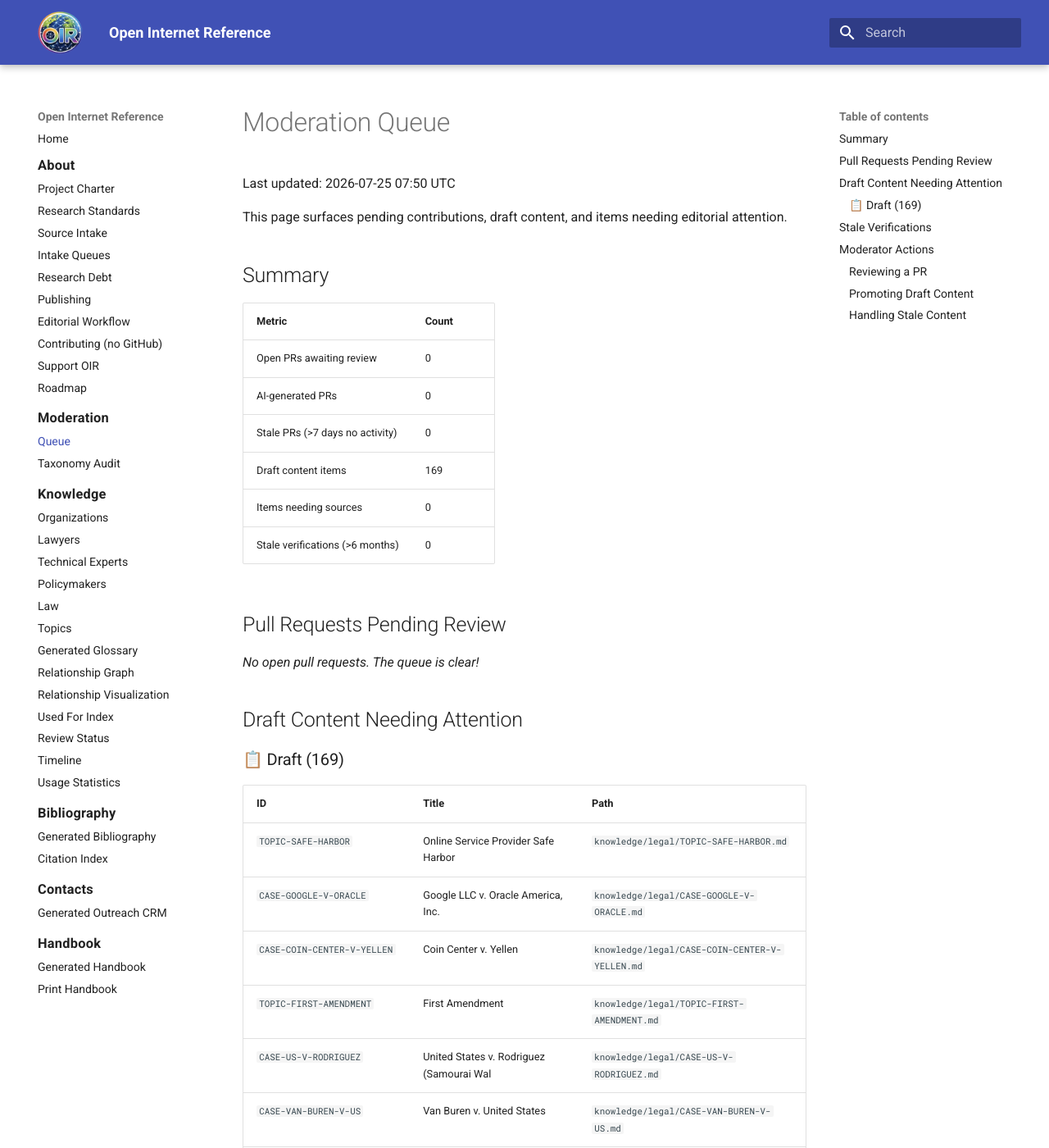
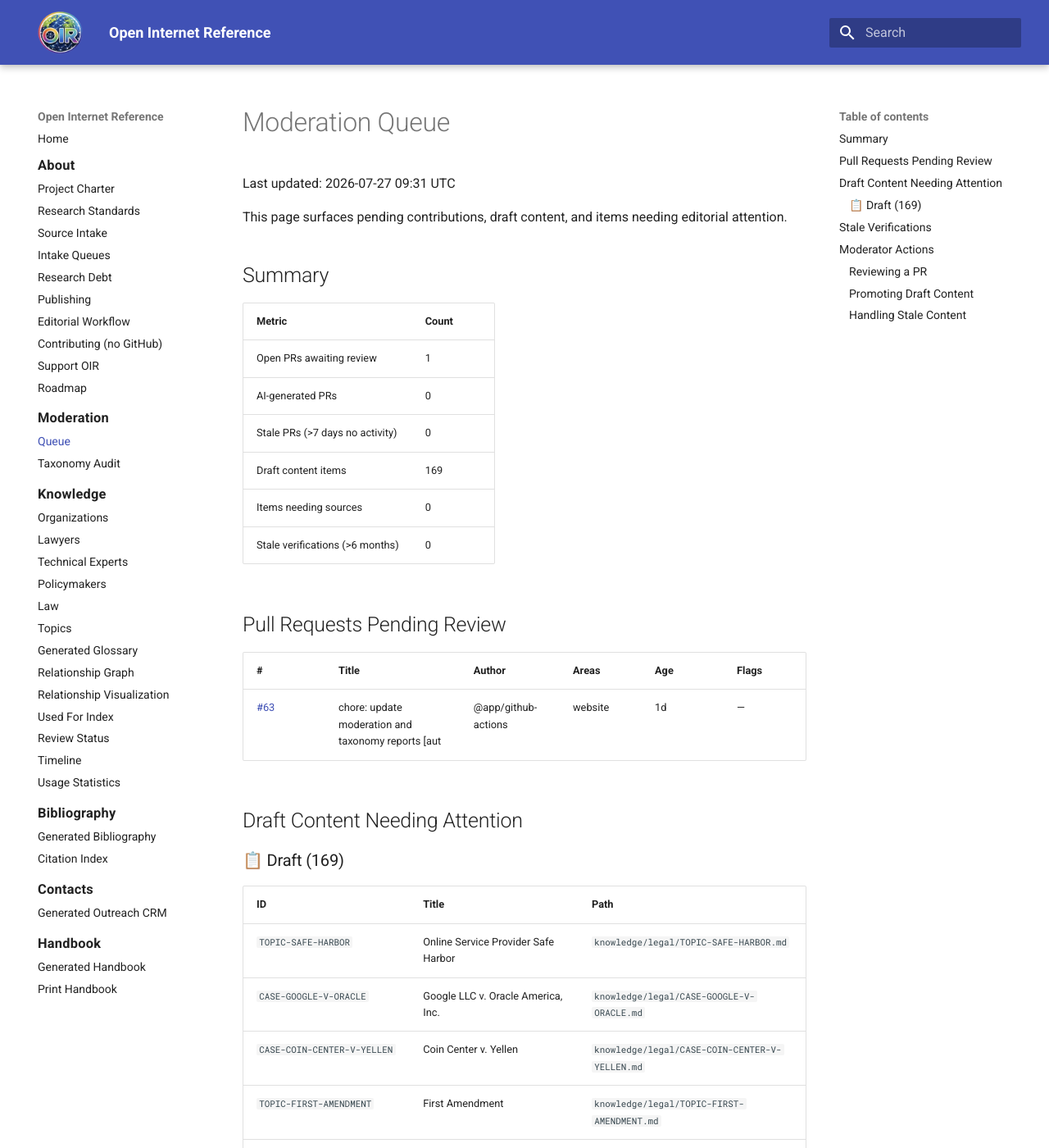
Before and after one commit to itsmeront/open-internet-reference, an MkDocs documentation site: the page built from website/generated/moderation.md, in a window 1280 px wide and 1400 px high. Shown: the whole window at 82% size. Built offline with MkDocs 1.6.1 and Material for MkDocs 9.7.7, drawn with Linux system fonts in a browser that asks for light colours.

Commit message:
chore: update moderation and taxonomy reports [automated]

```diff
--- a/website/generated/moderation.md
+++ b/website/generated/moderation.md
@@ -1,6 +1,6 @@
 # Moderation Queue
 
-Last updated: 2026-07-25 07:50 UTC
+Last updated: 2026-07-27 09:31 UTC
 
 This page surfaces pending contributions, draft content, and items needing editorial attention.
 
@@ -8,7 +8,7 @@ This page surfaces pending contributions, draft content, and items needing edito
 
 | Metric | Count |
 |--------|-------|
-| Open PRs awaiting review | 0 |
+| Open PRs awaiting review | 1 |
 | AI-generated PRs | 0 |
 | Stale PRs (>7 days no activity) | 0 |
 | Draft content items | 169 |
@@ -17,7 +17,9 @@ This page surfaces pending contributions, draft content, and items needing edito
 
 ## Pull Requests Pending Review
 
-*No open pull requests. The queue is clear!*
+| # | Title | Author | Areas | Age | Flags |
+|---|-------|--------|-------|-----|-------|
+| [#63](https://github.com/itsmeront/open-internet-reference/pull/63) | chore: update moderation and taxonomy reports [aut | @app/github-actions | website | 1d | — |
 
 ## Draft Content Needing Attention
 
```
Also changed, not shown: website/generated/taxonomy-audit.md (+1 -1 lines), 2 other files.
